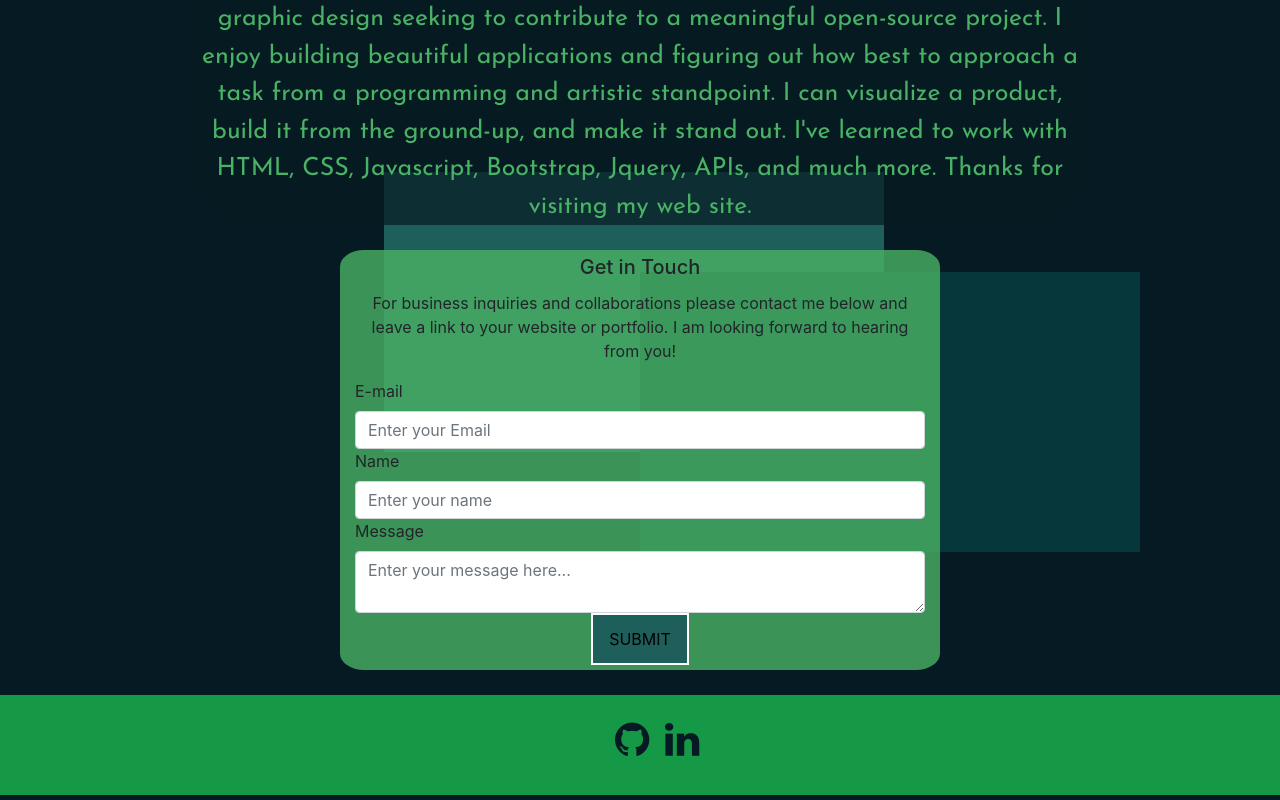
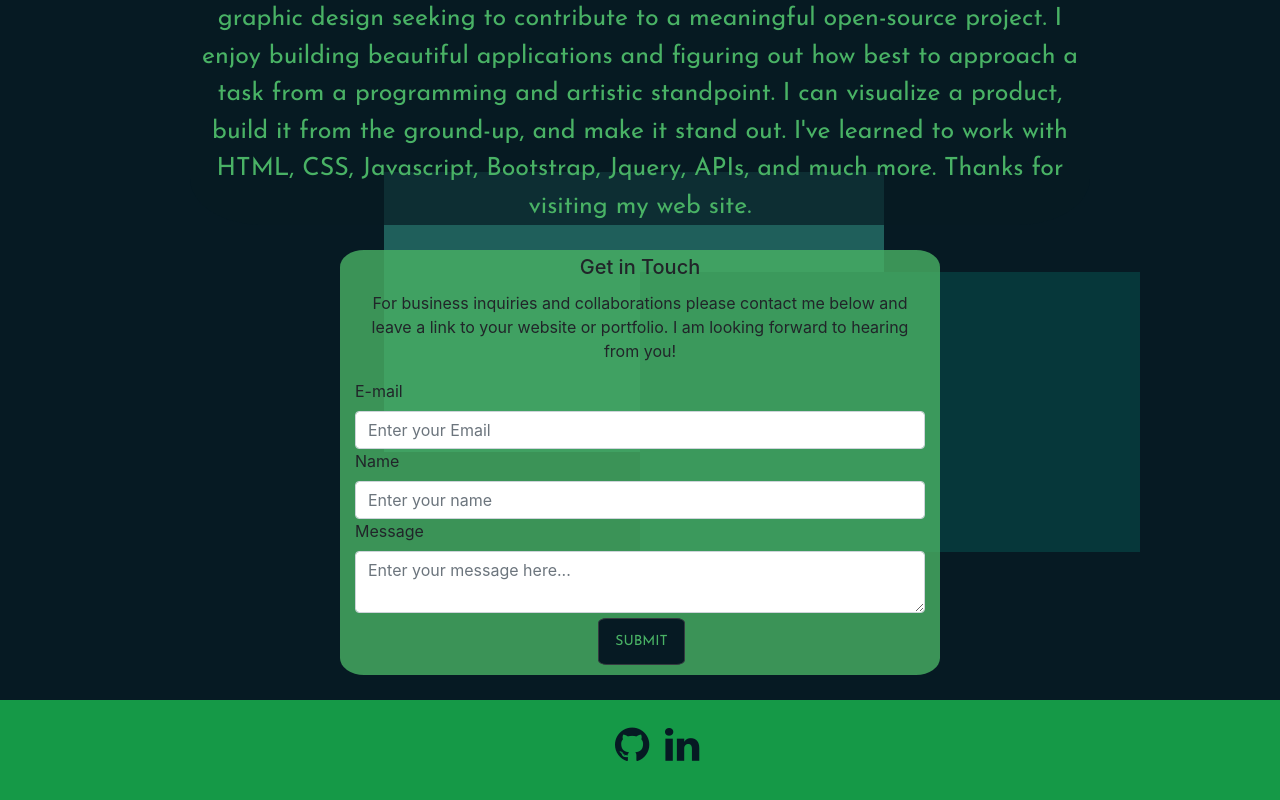
Before and after one commit to Bokosyk/React-Portfolio, a React (Create React App) app: page / in a window 1280 px wide. Shown: the part 728-1528 px from the top of the page. Built offline with nearby package versions, Linux system fonts and the light colour scheme.

Commit message:
Stylized buttons finally

```diff
--- a/src/components/Info/index.js
+++ b/src/components/Info/index.js
@@ -53,7 +53,7 @@ function Info() {
         <div className="submission">
           <label>Message</label>
           <textarea rows="" cols="84" className="form-control" name="description" placeholder="Enter your message here..."></textarea>
-          <a href="/" target="_blank"><button type="button">SUBMIT</button></a>
+          <a href="/" target="_blank"><button type="button" className="btn btn-outline-dark">SUBMIT</button></a>
         </div>
 
       </form>
--- a/src/components/Info/style.css
+++ b/src/components/Info/style.css
@@ -44,22 +44,15 @@ label {
   float: left;
 }
 
-button {
-  background-color: #1F5F5B;
-  border-color: white!important;
+.submission button {
+  background-color: #061A23;
+  color: #49B265;
+  font-family: 'Josefin Sans', sans-serif;
   border-radius: 10%;
-  border: 2px solid #745f49;
   font-size: 14px;
   padding: 12px 16px;
-  margin: 0px 0px 5px 3px;
-  font-family: 'Josefin Sans', sans-serif;
+  margin: 5px 0px 5px 3px;
   transition: 0.3s;
-}
-
-button:hover{
-  cursor: pointer;
-  background: #49B265;
-  color: white;
 }
 
 /* BG Graphics */
```
